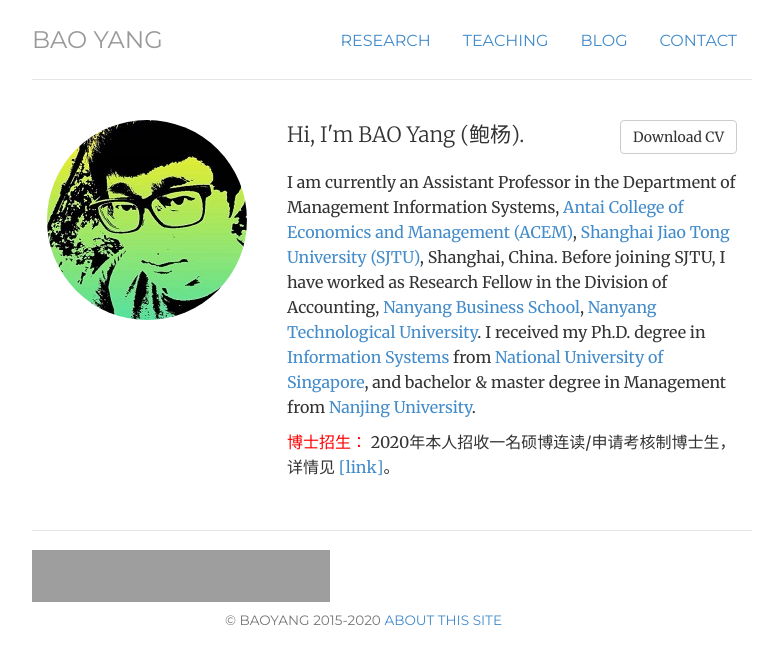
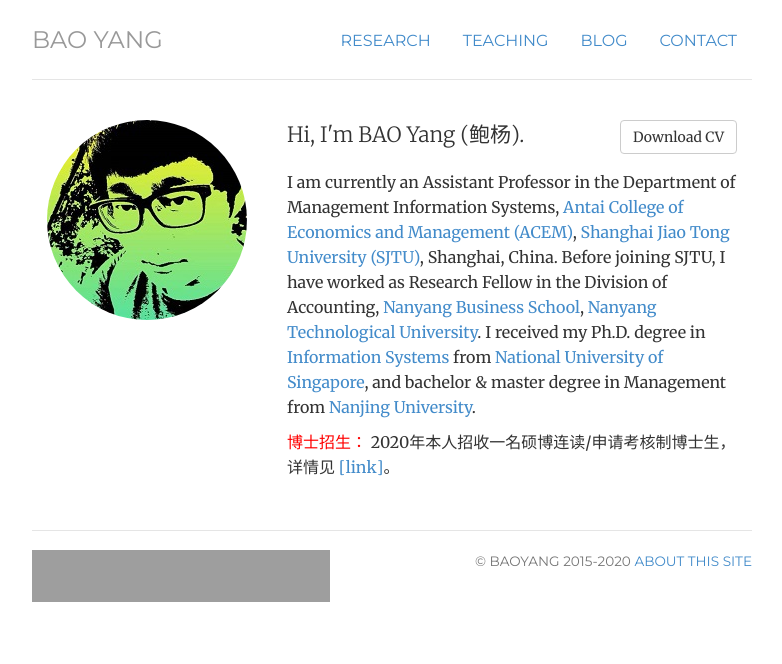
Before and after one commit to popeye007/popeye007.github.io, a Jekyll site: the page built from index.html, in a window 1280 px wide. Shown: the top 664 px of the page, without its empty margins (248-1030 px from the left). Built offline with Jekyll 4.4.1, drawn with Linux system fonts in a browser that asks for light colours; comment, search, counter and statistics services are not loaded; grey boxes are pictures that could not be loaded.

Commit message:
fix footer

```diff
--- a/_includes/footer.html
+++ b/_includes/footer.html
@@ -1,10 +1,10 @@
 <div class="footer">
 	<div class="row">
-	<div class="col-sm-8">
+	<div class="col-sm-6">
 		<iframe frameborder="no" border="0" marginwidth="0" marginheight="0" width=298 height=52 src="//music.163.com/outchain/player?type=2&id=562661797&auto=1&height=32"></iframe>
 		<!-- <p><small>&copy; baoyang 2015-2020</small></p> -->
 	</div>
-	<div class="col-sm-8">
+	<div class="col-sm-6">
 		<p class="pull-right"><small>&copy; baoyang 2015-2020 <a href="/about" title="About this site">About this site</a></small></p>
 	</div>
 	</div>
```
